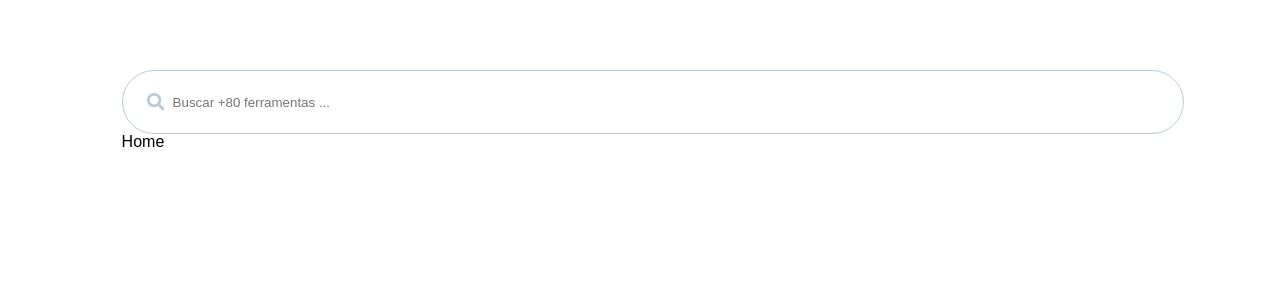
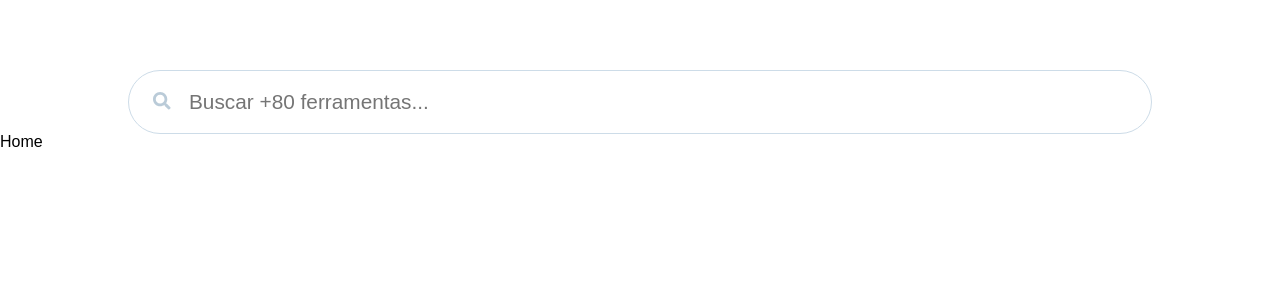
Before and after one commit to Elias-Manica/pluga-interface, a React (Create React App) app: page / in a window 1280 px wide. Shown: the top 300 px of the page. Built offline with nearby package versions, Linux system fonts and the light colour scheme.

Commit message:
feat: create input and animations

```diff
--- a/src/components/InputSearch/InputSearch.js
+++ b/src/components/InputSearch/InputSearch.js
@@ -1,13 +1,19 @@
 import { Container, Icon, View } from "./styles";
 
 import { FaSearch } from "react-icons/fa";
+import { useState } from "react";
 
 export default function InputSearch() {
+  const [inputRef, setInputRef] = useState(false);
   return (
     <>
       <View>
-        <Container placeholder="Buscar +80 ferramentas ..." />
-        <Icon>
+        <Container
+          placeholder="Buscar +80 ferramentas..."
+          onFocus={() => setInputRef(true)}
+          onBlur={() => setInputRef(false)}
+        />
+        <Icon inputRef={inputRef}>
           <FaSearch />
         </Icon>
       </View>
--- a/src/components/InputSearch/styles.js
+++ b/src/components/InputSearch/styles.js
@@ -3,25 +3,44 @@ import styled from "styled-components";
 export const Container = styled.input`
   width: 100%;
   border-radius: 40px;
-  border-color: #bacbd8;
-  border-style: solid;
-  border-width: 1px;
+  border: 1px solid #cddce8;
   height: 64px;
-
   display: flex;
   align-items: center;
-  padding-left: 50px;
+  padding: 0.9em 0.6em 0.9em 60px;
+  font-size: 1.3em;
+  color: #5b7180;
+  line-height: 24px;
+  transition: all 0.2s ease;
+  :focus {
+    outline: none !important;
+    border-color: #0ea7ff;
+  }
+  :hover {
+    border-color: #0ea7ff;
+  }
+
+  :focus::-webkit-input-placeholder {
+    color: #0ea7ff;
+  }
 `;
 
 export const View = styled.div`
   margin-top: 70px;
+  width: 80%;
+  margin-left: auto;
+  margin-right: auto;
 `;
 
 export const Icon = styled.div`
   transition: all 0.2s ease;
   position: absolute;
-  top: 93px;
+  top: 92px;
   font-size: 1.1em;
-  color: #bacbd8;
+
+  color: ${(props) => (props.inputRef ? "#0ea7ff" : "#bacbd8")};
   margin-left: 25px;
+  :hover {
+    color: #bacbd8;
+  }
 `;
--- a/src/screens/HomeScreen/styles.js
+++ b/src/screens/HomeScreen/styles.js
@@ -1,8 +1,3 @@
 import styled from "styled-components";
 
-export const Container = styled.div`
-  max-width: 68em;
-  margin-left: auto;
-  margin-right: auto;
-  padding-left: 2%;
-`;
+export const Container = styled.div``;
```
